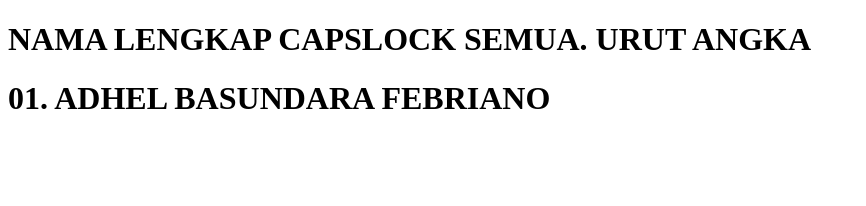
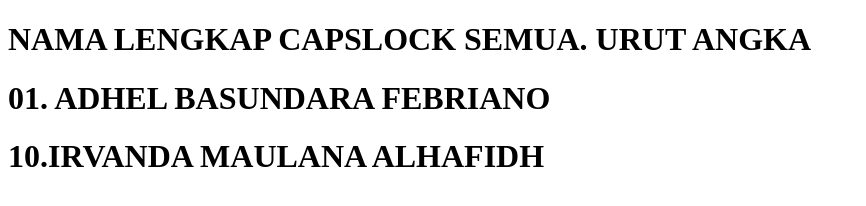
Before and after one commit to BagusHidayat21/tugas-smkn1jenangan, a plain HTML site: page index.html in a window 1280 px wide. Shown: the whole page, without its empty margins (0-866 px from the left). Drawn offline with Linux system fonts and the light colour scheme.

Commit message:
menambahkan namaku

```diff
--- a/index.html
+++ b/index.html
@@ -8,5 +8,6 @@
 <body>
     <h1>NAMA LENGKAP CAPSLOCK SEMUA. URUT ANGKA</h1>
     <h1>01. ADHEL BASUNDARA FEBRIANO</h1>
+    <h1>10.IRVANDA MAULANA ALHAFIDH</h1>
 </body>
 </html>
```
